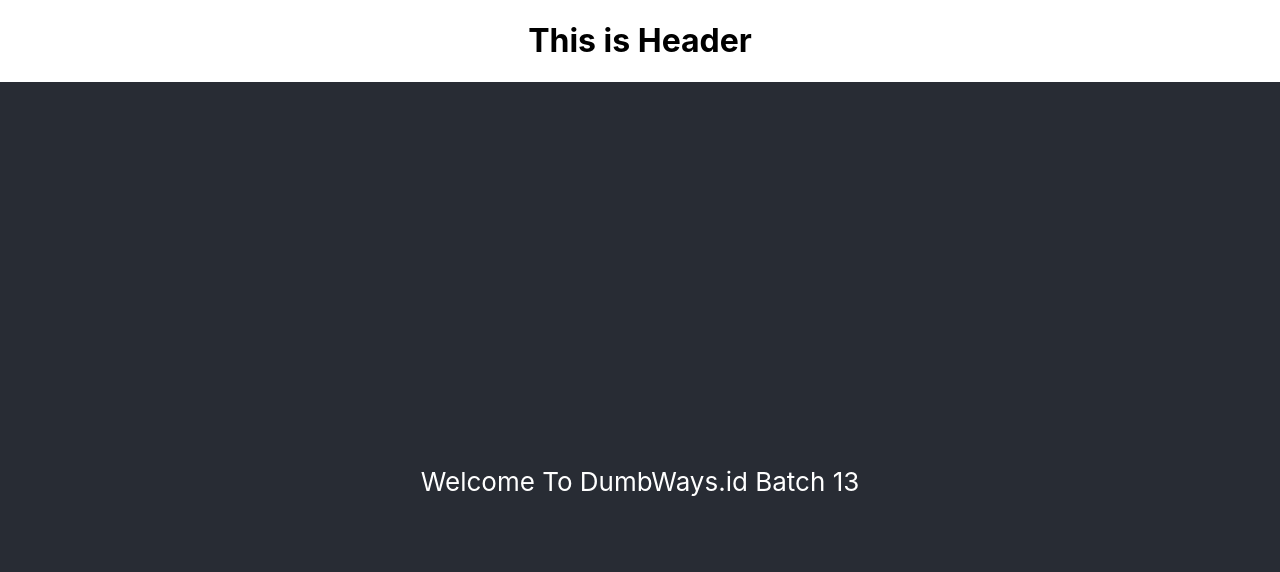
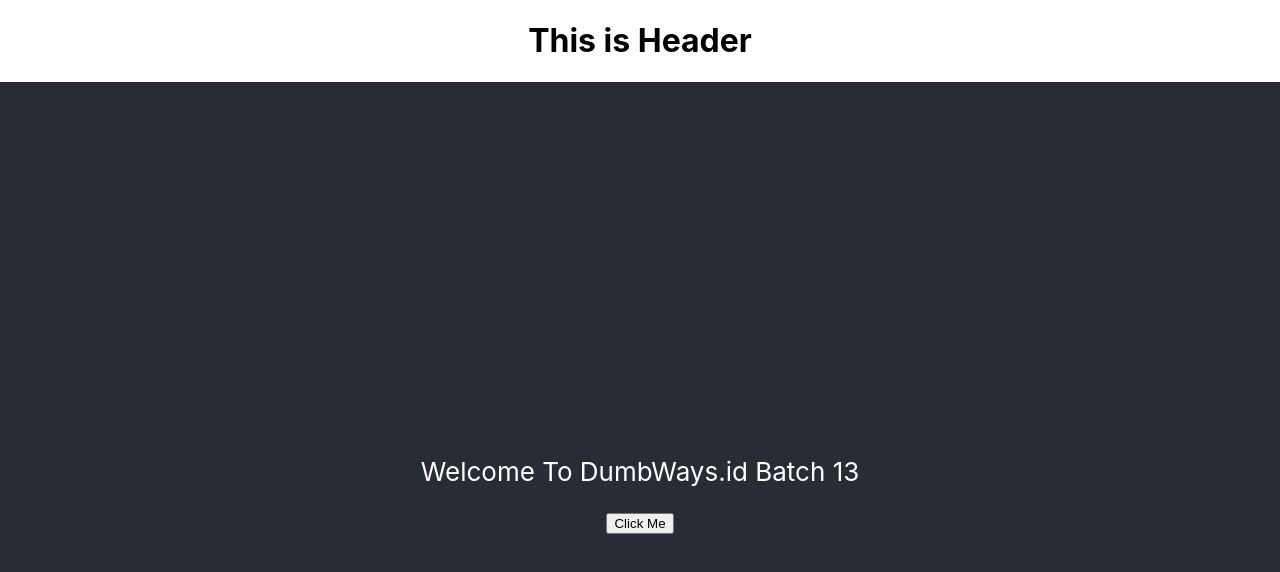
Before and after one commit to DumbwaysDotId/course-reactJs, a React (Create React App) app: page / in a window 1280 px wide. Shown: the top 572 px of the page. Built offline with nearby package versions, Linux system fonts and the light colour scheme.

Commit message:
4.Event Handler

```diff
--- a/src/App.js
+++ b/src/App.js
@@ -32,6 +32,9 @@
     return (
       <div className="App-content">
         <p>Welcome To {companyName} Batch {this.getBacth()}</p>
+        <button onClick={(event) => {alert("Hallo Siswa Bootcamp B#13")}}>
+        Click Me
+        </button>
       </div>
     );
   }
```
